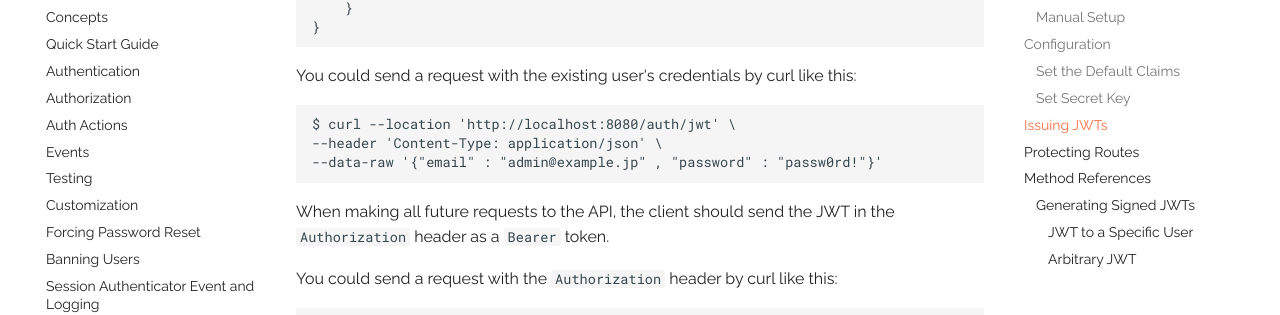
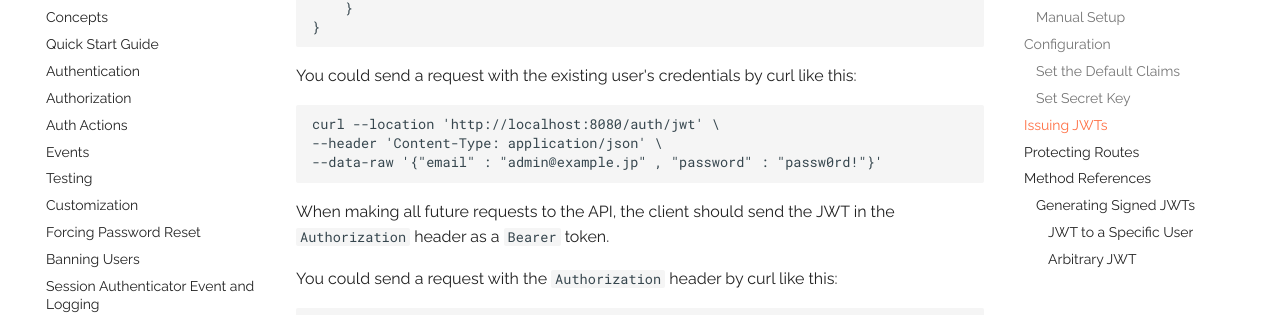
Before and after one commit to codeigniter4/shield, an MkDocs documentation site: the page built from docs/addons/jwt.md, in a window 1280 px wide and 900 px high, scrolled down 4610 px. Shown: the part 145-460 px from the top of the window. Built offline with MkDocs 1.6.1 and Material for MkDocs 9.7.7, drawn with Linux system fonts in a browser that asks for light colours; comment, search, counter and statistics services are not loaded; a style sheet for code colours, icons or effects is not loaded.

Commit message:
docs: remove command prompt $

````diff
--- a/docs/addons/jwt.md
+++ b/docs/addons/jwt.md
@@ -232,7 +232,7 @@ class LoginController extends BaseController
 You could send a request with the existing user's credentials by curl like this:
 
 ```console
-$ curl --location 'http://localhost:8080/auth/jwt' \
+curl --location 'http://localhost:8080/auth/jwt' \
 --header 'Content-Type: application/json' \
 --data-raw '{"email" : "admin@example.jp" , "password" : "passw0rd!"}'
 ```
````
